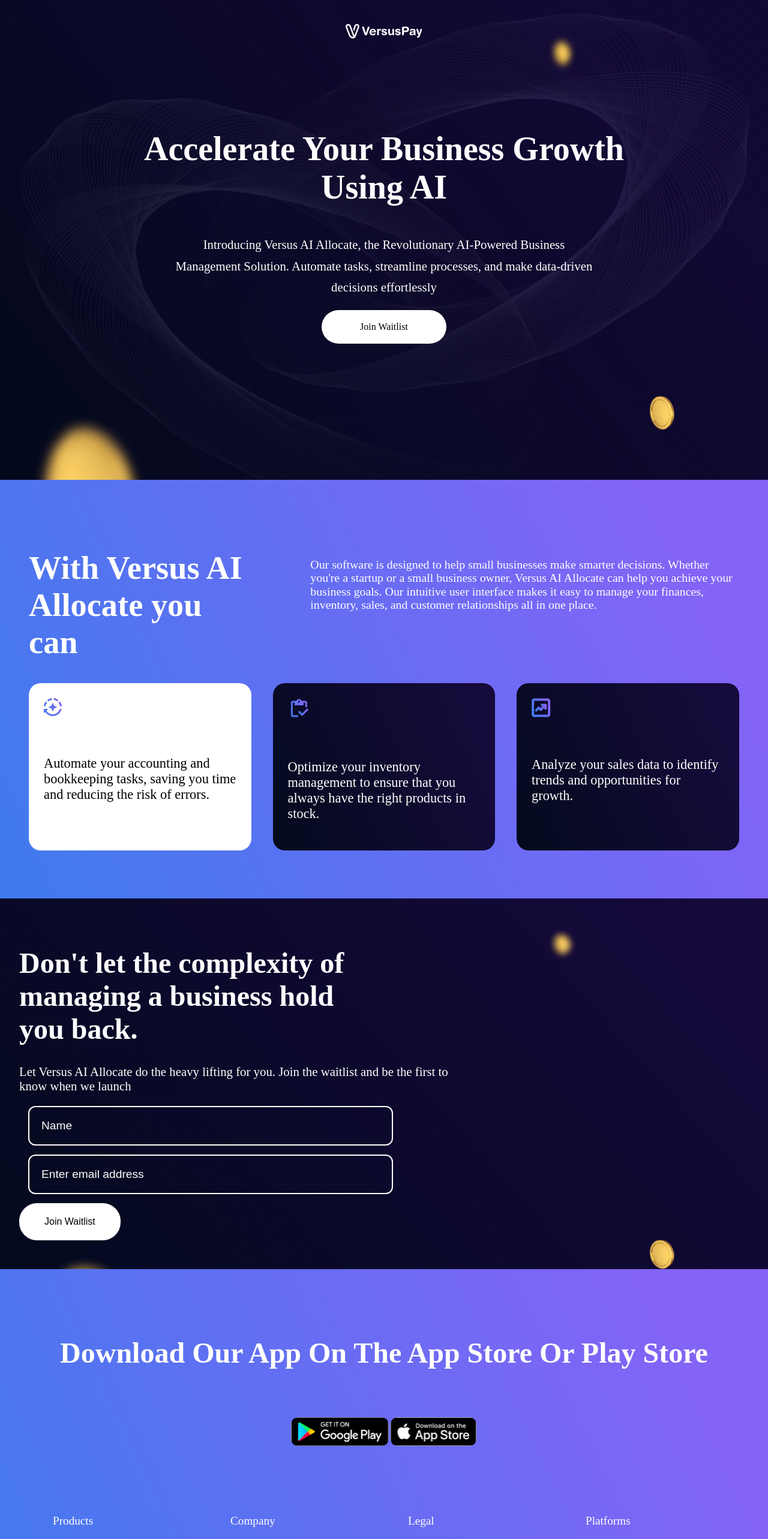
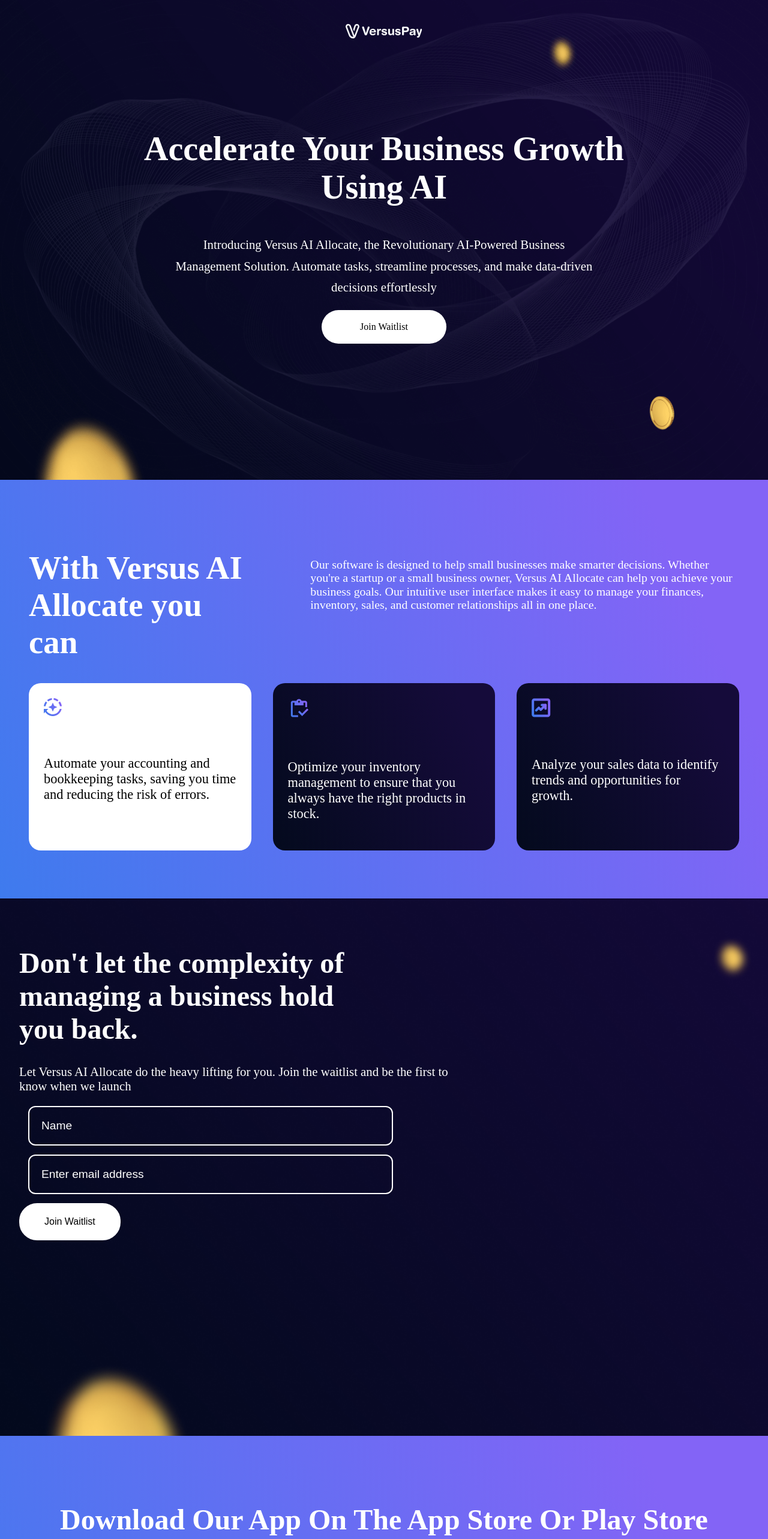
Before and after one commit to SamixYasuke/versus-pay-website-clone, a React (Create React App) app: page / in a window 1280 px wide. Shown: the top 2566 px of the page at 60% size. Built offline with nearby package versions, Linux system fonts and the light colour scheme.

Commit message:
Update styles.css

```diff
--- a/public/styles.css
+++ b/public/styles.css
@@ -120,6 +120,8 @@
     background-repeat: no-repeat;
     background-size: cover;
     padding: 3rem 2rem;
+    margin: 0 auto;
+    height: 100vh;
   }
 
   .form-text{
```
